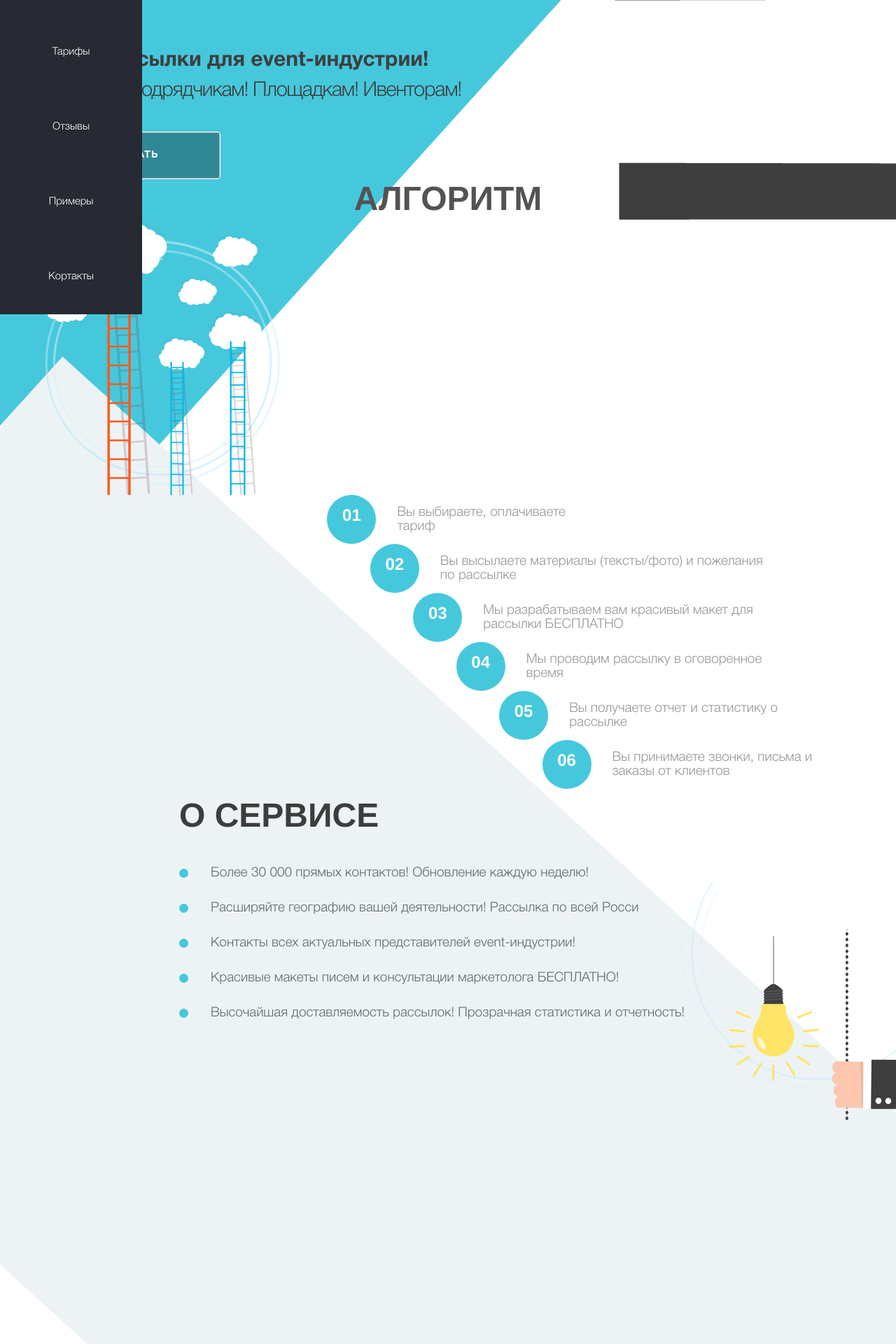
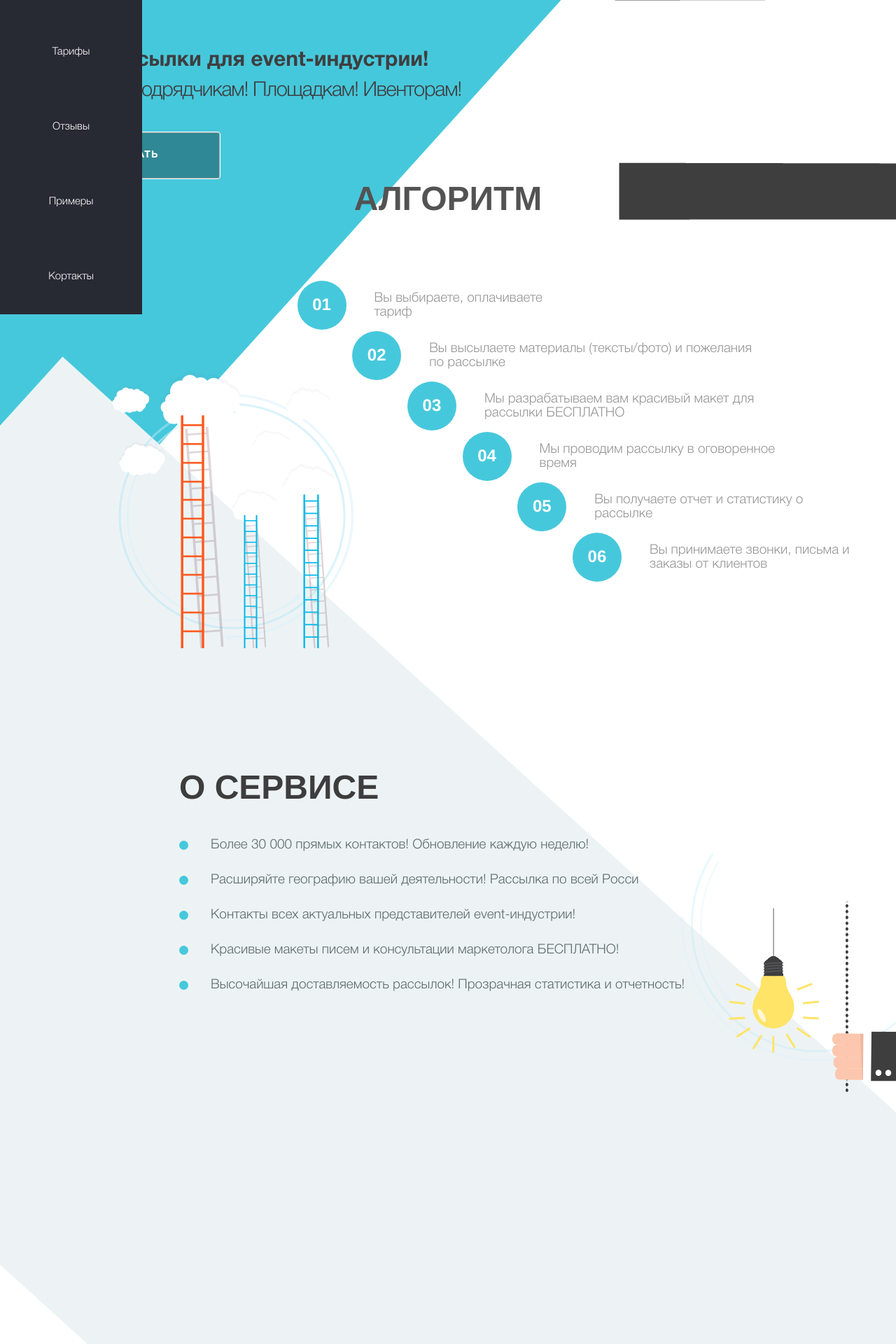
Before and after one commit to RadiksMan/event_sender, a PHP site: page /process.php in a window 1280 px wide. Shown: the part 454-2374 px from the top of the page at 70% size. Run offline with PHP 8.4, Linux system fonts and the light colour scheme; style sheets or scripts are compiled from the project's sources; some libraries are stand-ins or nearby versions.

Commit message:
no message

```diff
--- a/css/roma.css
+++ b/css/roma.css
@@ -1,9 +1,14 @@
-.algoritm {
-  position: relative;
+.algoritm .mbox {
+  max-width: 1170rem;
+  width: 100%;
 }
 
-.algoritm .mbox {
-  width: 1170rem !important;
+.algoritm .mbox .algoritm-wrap {
+  padding-bottom: 254px;
+}
+
+.algoritm .mbox .algoritm-wrap .algoritm-title {
+  margin-bottom: 90px;
 }
 
 .algoritm .mbox .algoritm-wrap .algoritm-title h2 {
@@ -15,12 +20,18 @@
   text-align: center;
 }
 
-.algoritm .mbox .algoritm-wrap .algoritm-body .algoritm-list {
-  float: right;
-  width: 70%;
+.algoritm .mbox .algoritm-wrap .body-img-wrap {
+  position: absolute;
+  top: 33%;
+  left: 9%;
 }
 
-.algoritm .mbox .algoritm-wrap .algoritm-body .algoritm-list span {
+.algoritm .mbox .algoritm-wrap .algoritm-list {
+  float: right;
+  width: 76%;
+}
+
+.algoritm .mbox .algoritm-wrap .algoritm-list span {
   width: 70rem;
   height: 70rem;
   background-color: #46C8DC;
@@ -35,52 +46,54 @@
   text-align: center;
   position: relative;
   vertical-align: middle;
-  padding-top: 15px;
+  padding-top: 20px;
   -webkit-box-sizing: border-box;
   -moz-box-sizing: border-box;
   box-sizing: border-box;
-  margin-right: 30px;
+  margin-right: 40px;
 }
 
-.algoritm .mbox .algoritm-wrap .algoritm-body .algoritm-list p {
+.algoritm .mbox .algoritm-wrap .algoritm-list p {
   vertical-align: middle;
   display: inline-block;
   width: 71%;
 }
 
-.algoritm .mbox .algoritm-wrap .algoritm-body .algoritm-list .li00, .algoritm .mbox .algoritm-wrap .algoritm-body .algoritm-list .li01, .algoritm .mbox .algoritm-wrap .algoritm-body .algoritm-list .li02, .algoritm .mbox .algoritm-wrap .algoritm-body .algoritm-list .li03, .algoritm .mbox .algoritm-wrap .algoritm-body .algoritm-list .li04, .algoritm .mbox .algoritm-wrap .algoritm-body .algoritm-list .li05, .algoritm .mbox .algoritm-wrap .algoritm-body .algoritm-list .li06 {
+.algoritm .mbox .algoritm-wrap .algoritm-list .li00, .algoritm .mbox .algoritm-wrap .algoritm-list .li01, .algoritm .mbox .algoritm-wrap .algoritm-list .li02, .algoritm .mbox .algoritm-wrap .algoritm-list .li03, .algoritm .mbox .algoritm-wrap .algoritm-list .li04, .algoritm .mbox .algoritm-wrap .algoritm-list .li05, .algoritm .mbox .algoritm-wrap .algoritm-list .li06 {
   font-weight: 300;
   font-family: 'Helvetica';
   color: #959595;
   font-size: 19rem;
   list-style-type: none;
   display: inline-block;
+  padding-left: 10px;
+  margin-bottom: 2px;
 }
 
-.algoritm .mbox .algoritm-wrap .algoritm-body .algoritm-list .li00 {
+.algoritm .mbox .algoritm-wrap .algoritm-list .li00 {
   margin-left: 0%;
 }
 
-.algoritm .mbox .algoritm-wrap .algoritm-body .algoritm-list .li01 {
-  margin-left: 7.5%;
+.algoritm .mbox .algoritm-wrap .algoritm-list .li01 {
+  margin-left: 8.85%;
 }
 
-.algoritm .mbox .algoritm-wrap .algoritm-body .algoritm-list .li02 {
-  margin-left: 15%;
+.algoritm .mbox .algoritm-wrap .algoritm-list .li02 {
+  margin-left: 17.7%;
 }
 
-.algoritm .mbox .algoritm-wrap .algoritm-body .algoritm-list .li03 {
-  margin-left: 22.5%;
+.algoritm .mbox .algoritm-wrap .algoritm-list .li03 {
+  margin-left: 26.55%;
 }
 
-.algoritm .mbox .algoritm-wrap .algoritm-body .algoritm-list .li04 {
-  margin-left: 30%;
+.algoritm .mbox .algoritm-wrap .algoritm-list .li04 {
+  margin-left: 35.4%;
 }
 
-.algoritm .mbox .algoritm-wrap .algoritm-body .algoritm-list .li05 {
-  margin-left: 37.5%;
+.algoritm .mbox .algoritm-wrap .algoritm-list .li05 {
+  margin-left: 44.25%;
 }
 
-.algoritm .mbox .algoritm-wrap .algoritm-body .algoritm-list .li06 {
-  margin-left: 45%;
+.algoritm .mbox .algoritm-wrap .algoritm-list .li06 {
+  margin-left: 53.1%;
 }
--- a/css/style_basic.css
+++ b/css/style_basic.css
@@ -55,7 +55,6 @@
 
 /* /helping adds*/
 /* base styles*/
-
 * {
   -webkit-box-sizing: border-box;
   -moz-box-sizing: border-box;
@@ -144,7 +143,6 @@ p {
 
 /* /wraps styling*/
 /*Layout*/
-
 .main {
   position: relative;
   z-index: 2;
--- a/partials/algoritm.php
+++ b/partials/algoritm.php
@@ -1,6 +1,6 @@
 <div class="algoritm">
 	<div class="mbox">
-		<div class='algoritm-wrap'>
+		<div class='algoritm-wrap cfix'>
 			<div class="algoritm-title">
 				<h2>Алгоритм</h2>
 			</div>
--- a/sass/roma.scss
+++ b/sass/roma.scss
@@ -1,19 +1,19 @@
 
-.algoritm{position: relative;
-	.mbox{width: 1170rem!important;
-		.algoritm-wrap{
-			.algoritm-title{
+.algoritm{
+	.mbox{max-width: 1170rem; width: 100%;
+		.algoritm-wrap{padding-bottom: 254px;
+			.algoritm-title{margin-bottom: 90px;
 				h2{text-transform: uppercase; font-family: 'Helvetica'; font-weight: 900; font-size: 48rem;color: #535353;text-align: center;}
 			}
-			.algoritm-body{
-				.algoritm-list{float: right;width: 70%;
-					span{width: 70rem; height: 70rem; background-color: #46C8DC; border-radius: 50%; font-size: 24rem;font-weight: 900; font-family: 'Helvetica'; color: #fff;display: inline-block;text-align: center;position: relative;vertical-align: middle;padding-top: 20px;box-sizing: border-box;margin-right: 30px;}
+			.body-img-wrap{position: absolute;top: 33%;left: 9%;}
+			.algoritm-list{float: right;width: 76%;
+				span{width: 70rem; height: 70rem; background-color: #46C8DC; border-radius: 50%; font-size: 24rem;font-weight: 900; font-family: 'Helvetica'; color: #fff;display: inline-block;text-align: center;position: relative;vertical-align: middle;padding-top: 20px;box-sizing: border-box;margin-right: 40px;}
 				p{vertical-align: middle;display: inline-block; width: 71%;}
-					%li0{font-weight: 300; font-family: 'Helvetica'; color: #959595; font-size: 19rem;list-style-type: none;display: inline-block;}
+				%li0{font-weight: 300; font-family: 'Helvetica'; color: #959595; font-size: 19rem;list-style-type: none;display: inline-block;padding-left: 10px;margin-bottom: 2px;}
 				@for $i from 0 through 6 {
 				  .li0#{$i} {
 				    @extend %li0;
-					    $margin: 1%*($i*5);
+				    $margin: 1.77%*($i*5);
 				    margin-left:$margin;
 				  }
 				}
@@ -21,4 +21,3 @@
 		}
 	}
 }
-}
```
Also changed, not shown: images/main.jpg (added). Lines whose indentation alone changed are shown as unchanged.
